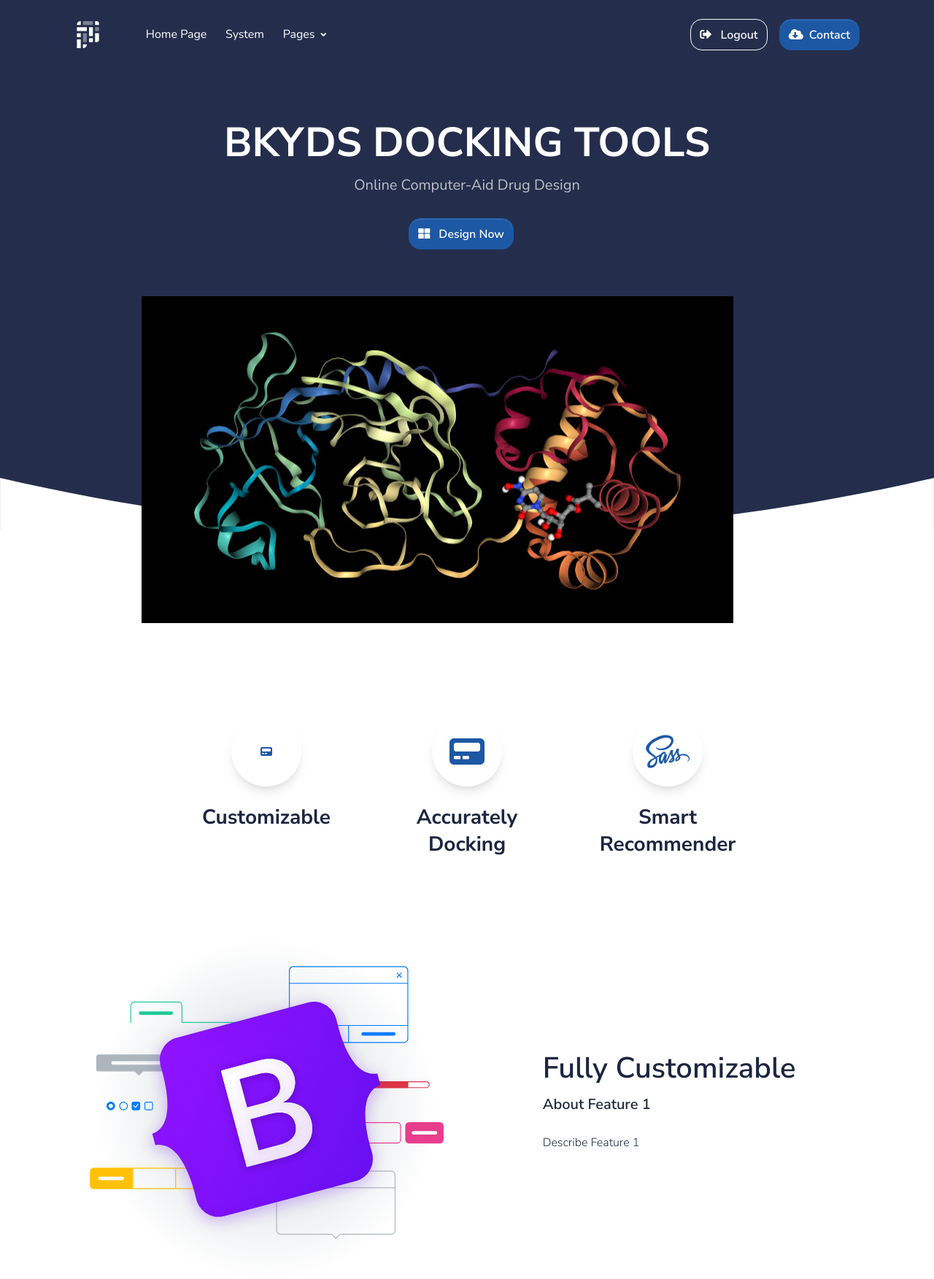
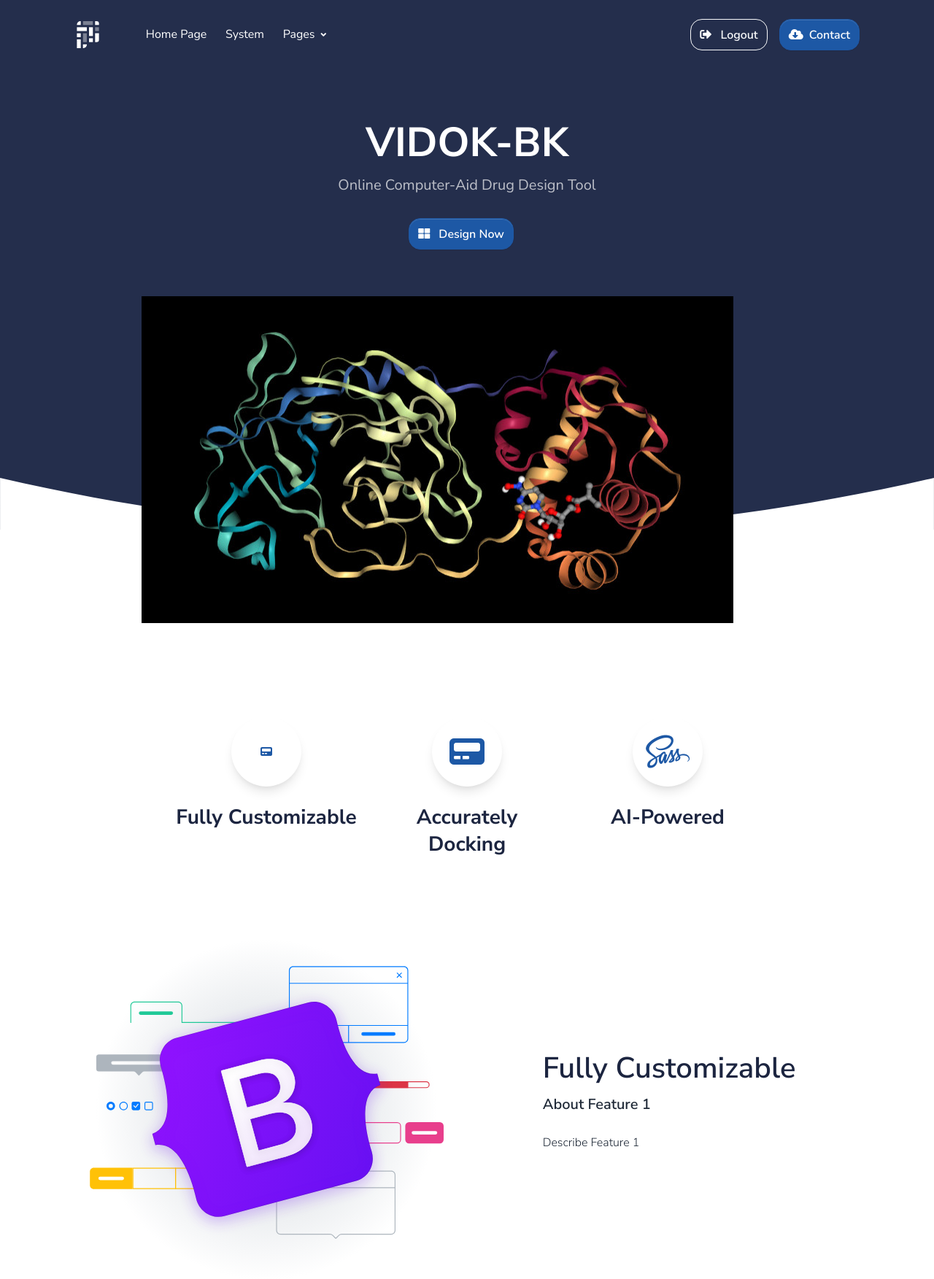
Before and after one commit to luong11026/ViDok_HK221, a Flask app: page / in a window 1280 px wide. Shown: the top 1753 px of the page at 73% size. Run offline with Flask 2, Linux system fonts and the light colour scheme; the visitor is signed in with stand-in values (Sample User, id 1); some libraries are stand-ins or nearby versions.

Commit message:
Fix name

```diff
--- a/app/templates/accounts/login.html
+++ b/app/templates/accounts/login.html
@@ -19,7 +19,7 @@
                         <div class="signin-inner my-4 my-lg-0 bg-white shadow-soft border rounded border-gray-300 p-4 p-lg-5 w-100 fmxw-500">
                             <div class="text-center text-md-center mb-4 mt-md-0">
                                 <h1 class="mb-0 h3">
-                                    <a href="https://appseed.us/apps/flask-apps/flask-pixel-bootstrap-uikit" target="_blank">BKYDS Docking</a> - Login
+                                    <a href="https://appseed.us/apps/flask-apps/flask-pixel-bootstrap-uikit" target="_blank">ViDok-BK</a> - Login
                                 </h1>
                                 <br />
                                 <span class="font-weight-normal">
--- a/app/templates/home/index.html
+++ b/app/templates/home/index.html
@@ -23,7 +23,7 @@
 
 <!-- Primary Meta Tags -->
 <title>
-    Flask Pixel Lite - Presentation | AppSeed
+    ViDok-BK | URA Research Group
 </title>
 
 <meta name="viewport" content="width=device-width, initial-scale=1, shrink-to-fit=no">
@@ -76,10 +76,10 @@
                 <div class="row">
                     <div class="col-12 text-center">
                         <h1 class="fw-bolder display-2">
-                            BKYDS DOCKING TOOLS
+                            VIDOK-BK
                         </h1>
                         <h2 class="lead fw-normal text-muted mb-4 px-lg-10">
-                            Online Computer-Aid Drug Design
+                            Online Computer-Aid Drug Design Tool
                         </h2>
                         <!-- Button Modal -->
                         <div class="d-flex justify-content-center align-items-center mb-5">
@@ -119,7 +119,7 @@
                         <div class="icon icon-shape icon-lg bg-white shadow-lg border-light rounded-circle mb-4">
                             <i class="fas fa-pager text-tertiary"></i>
                         </div>
-                        <h3 class="fw-bolder">Customizable</h3>
+                        <h3 class="fw-bolder">Fully Customizable</h3>
                     </div>
                     <div class="col-6 col-md-3 text-center mb-4">
                         <div class="icon icon-shape icon-lg bg-white shadow-lg border-light rounded-circle mb-4">
@@ -132,7 +132,7 @@
                         <div class="icon icon-shape icon-lg bg-white shadow-lg border-light rounded-circle mb-4">
                             <span class="fab fa-sass text-tertiary"></span>
                         </div>
-                        <h3 class="fw-bolder">Smart Recommender</h3>
+                        <h3 class="fw-bolder">AI-Powered</h3>
 
                     </div>
 
@@ -171,7 +171,7 @@
                 </div>
                 <div class="row justify-content-between align-items-center">
                     <div class="col-12 col-lg-5 order-lg-2 mb-5 mb-lg-0">
-                        <h2 class="h1 d-flex align-items-center">Smart Recommender
+                        <h2 class="h1 d-flex align-items-center">AI-Powered
                         </h2>
                         <p class="mb-4 lead fw-bold">About Feature 3</p>
                         <p class="mb-4">Describe Feature 3</p>
--- a/app/templates/includes/footer.html
+++ b/app/templates/includes/footer.html
@@ -31,7 +31,7 @@
                     </ul>
                 </div>
                 <div class="col-6 col-md-2 mb-5 mb-lg-0">
-                    <span class="h5">BKYDS Docking</span>
+                    <span class="h5">ViDok-BK</span>
                     <ul class="footer-links mt-2">
                         <li><a target="_blank" href="https://themesberg.com/products">System</a></li>
                         <li><a target="_blank" href="https://themesberg.com/about">About Us</a></li>
@@ -80,7 +80,7 @@
                 <div class="col mb-md-0">
                     <a href="about.html" target="_blank" class="d-flex justify-content-center mb-3">
                         <img src="static/assets/img/themesberg.svg" height="30" class="me-2" alt="Themesberg Logo">
-                        <p class="text-white fw-bold footer-logo-text m-0">BKYDS DOCKING</p>
+                        <p class="text-white fw-bold footer-logo-text m-0">ViDok-BK</p>
                     </a>
 
                 </div>
```
